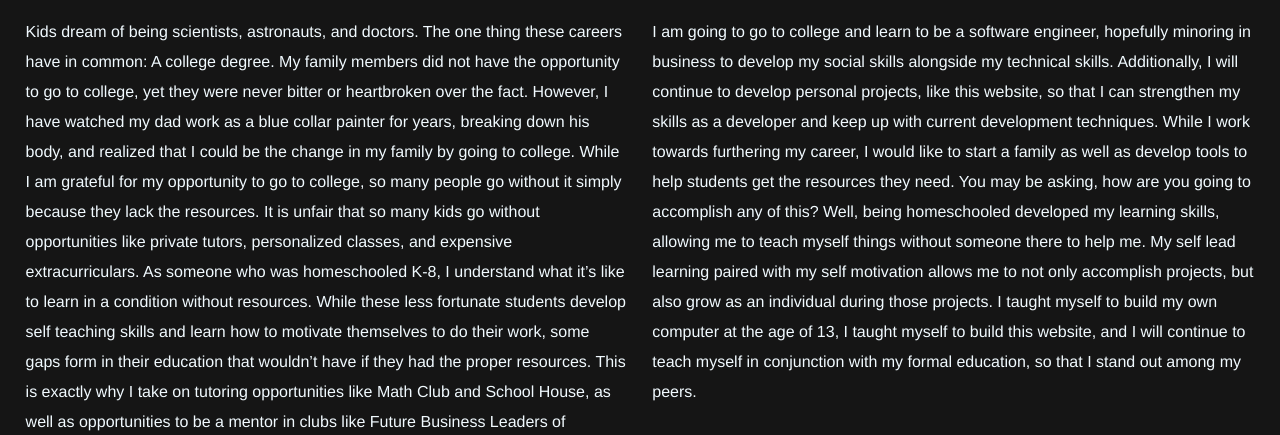
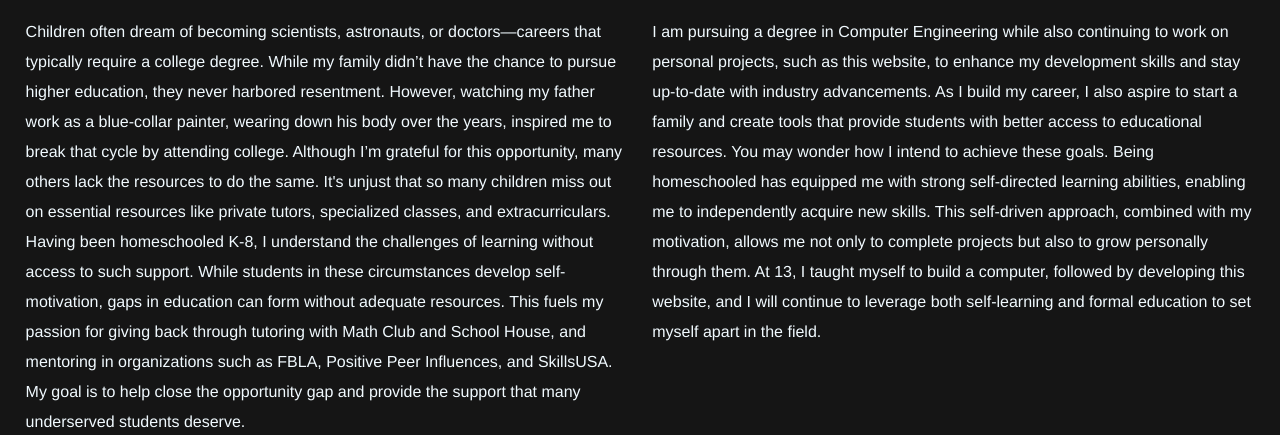
Before and after one commit to drewwot/Personal-Website-main, a plain HTML site: page about.html in a window 1280 px wide. Shown: the part 445-880 px from the top of the page. Drawn offline with nearby package versions, Linux system fonts and the light colour scheme.

Commit message:
Changed main page picture, updated about, changed tagline

```diff
--- a/about.html
+++ b/about.html
@@ -36,11 +36,11 @@
         <div class="info">
             <div class="who-am-i">
                 <h1>Values</h1>
-                <p1>Kids dream of being scientists, astronauts, and doctors. The one thing these careers have in common: A college degree. My family members did not have the opportunity to go to college, yet they were never bitter or heartbroken over the fact. However, I have watched my dad work as a blue collar painter for years, breaking down his body, and realized that I could be the change in my family by going to college. While I am grateful for my opportunity to go to college, so many people go without it simply because they lack the resources. It is unfair that so many kids go without opportunities like private tutors, personalized classes, and expensive extracurriculars. As someone who was homeschooled K-8, I understand what it’s like to learn in a condition without resources. While  these less fortunate students develop self teaching skills and learn how to motivate themselves to do their work, some gaps form in their education that wouldn’t have if they had the proper resources. This is exactly why I take on tutoring opportunities like Math Club and School House, as well as opportunities to be a mentor in clubs like Future Business Leaders of America, Positive Peer Influences, and SkillsUSA. I want to help people who are less fortunate have the same opportunities as the upper class.</p1>
+                <p1>Children often dream of becoming scientists, astronauts, or doctors—careers that typically require a college degree. While my family didn’t have the chance to pursue higher education, they never harbored resentment. However, watching my father work as a blue-collar painter, wearing down his body over the years, inspired me to break that cycle by attending college. Although I’m grateful for this opportunity, many others lack the resources to do the same. It's unjust that so many children miss out on essential resources like private tutors, specialized classes, and extracurriculars. Having been homeschooled K-8, I understand the challenges of learning without access to such support. While students in these circumstances develop self-motivation, gaps in education can form without adequate resources. This fuels my passion for giving back through tutoring with Math Club and School House, and mentoring in organizations such as FBLA, Positive Peer Influences, and SkillsUSA. My goal is to help close the opportunity gap and provide the support that many underserved students deserve.</p1>
             </div>
             <div class="why-hire">
                 <h1>Objectives</h1>
-                <p1>I am going to go to college and learn to be a software engineer, hopefully minoring in business to develop my social skills alongside my technical skills. Additionally, I will continue to develop personal projects, like this website, so that I can strengthen my skills as a developer and keep up with current development techniques. While I work towards furthering my career, I would like to start a family as well as develop tools to help students get the resources they need. You may be asking, how are you going to accomplish any of this? Well, being homeschooled developed my learning skills, allowing me to teach myself things without someone there to help me. My self lead learning paired with my self motivation allows me to not only accomplish projects, but also grow as an individual during those projects. I taught myself to build my own computer at the age of 13, I taught myself to build this website, and I will continue to teach myself in conjunction with my formal education, so that I stand out among my peers.</p1>
+                <p1>I am pursuing a degree in Computer Engineering while also continuing to work on personal projects, such as this website, to enhance my development skills and stay up-to-date with industry advancements. As I build my career, I also aspire to start a family and create tools that provide students with better access to educational resources. You may wonder how I intend to achieve these goals. Being homeschooled has equipped me with strong self-directed learning abilities, enabling me to independently acquire new skills. This self-driven approach, combined with my motivation, allows me not only to complete projects but also to grow personally through them. At 13, I taught myself to build a computer, followed by developing this website, and I will continue to leverage both self-learning and formal education to set myself apart in the field.</p1>
             </div>
       </div>
     <div class="bottom">
```
Also changed, not shown: index.html (+2 -2 lines), images/Senior-Photo-Circle.png (deleted), images/headshot_circle.png (added), 2 other files.
